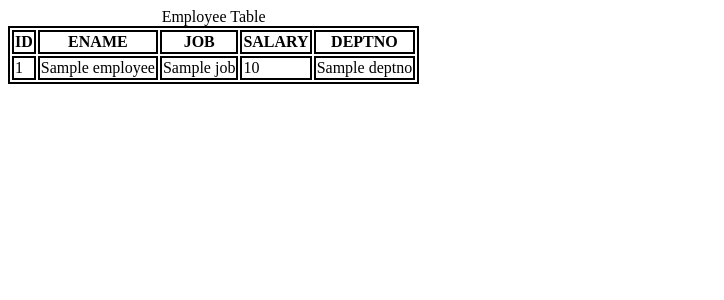
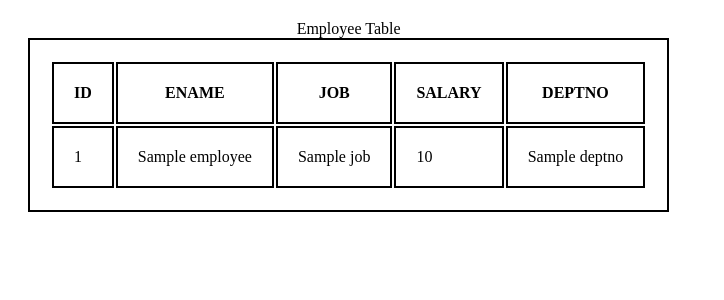
Before and after one commit to Kiran-M-01/Django-code, a Python web app: template db_pro/database_project/app1/templates/all_employees.html in a window 1280 px wide. Shown: the top 300 px of the page, without its empty margins (0-724 px from the left). Run offline with Jinja, Linux system fonts and the light colour scheme; the template is opened without the code that fills it: most values are stand-ins (such as "Sample title", 1, 10 or a date in 2020).

Commit message:
completed creating employee table

```diff
--- a/db_pro/database_project/app1/templates/all_employees.html
+++ b/db_pro/database_project/app1/templates/all_employees.html
@@ -7,6 +7,8 @@
     <style>
         table,tr,th,td{
             border: 2px solid black;
+            margin:20px;
+            padding:20px;
         }
     </style>
 </head>
--- a/db_pro/database_project/app1/templates/all_students.html
+++ b/db_pro/database_project/app1/templates/all_students.html
@@ -7,6 +7,8 @@
     <style>
         table,tr,th,td{
             border: 2px solid black;
+            margin:20px;
+            padding:20px;
         }
     </style>
 </head>
```
